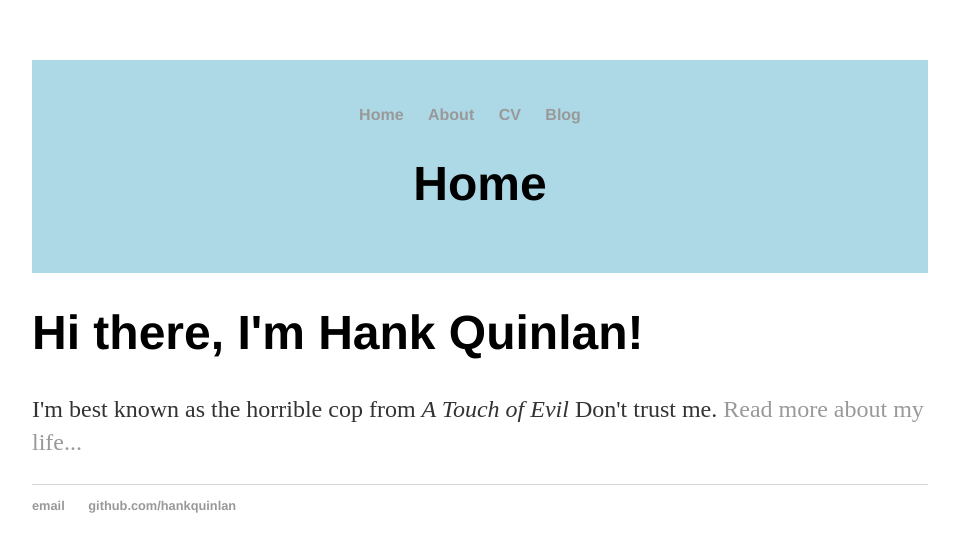
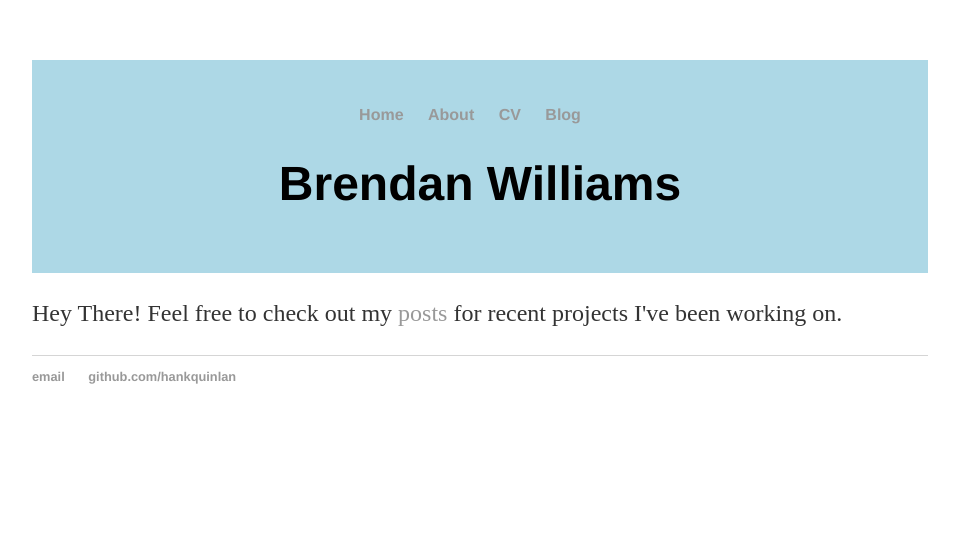
Before and after one commit to bre-w/bre-w.github.io, a Jekyll site: the page built from index.html, in a window 1280 px wide. Shown: the top 552 px of the page, without its empty margins (160-1119 px from the left). Built offline with Jekyll 4.4.1, drawn with Linux system fonts in a browser that asks for light colours.

Commit message:
Update index.html

```diff
--- a/index.html
+++ b/index.html
@@ -1,8 +1,7 @@
 ---
 layout: default
-title: Home
+title: Brendan Williams
 ---
 <div class="blurb">
-	<h1>Hi there, I'm Hank Quinlan!</h1>
-	<p>I'm best known as the horrible cop from <em>A Touch of Evil</em> Don't trust me. <a href="/about">Read more about my life...</a></p>
+	<p>Hey There! Feel free to check out my <a href="/blog">posts</a> for recent projects I've been working on.</p>
 </div><!-- /.blurb -->
```
